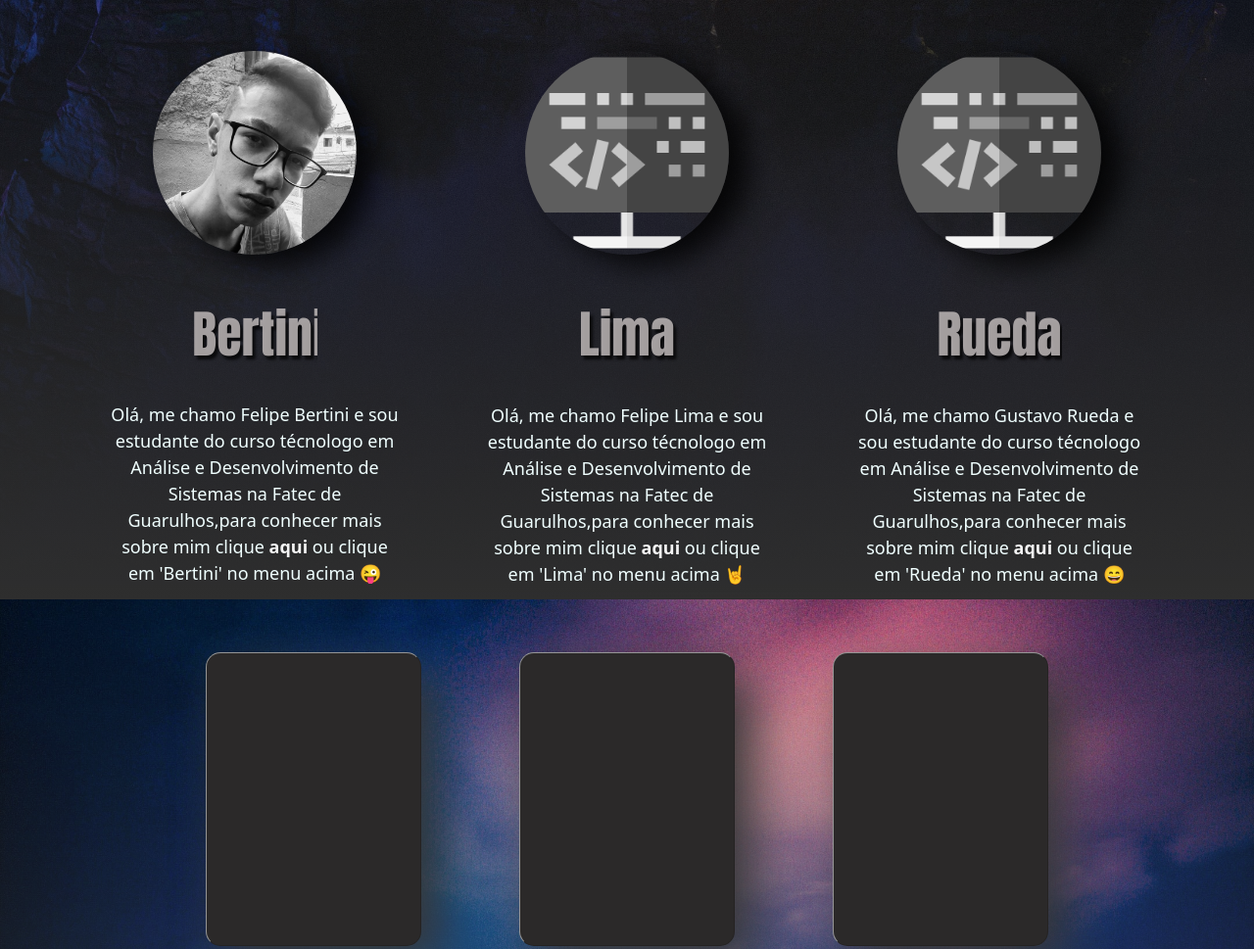
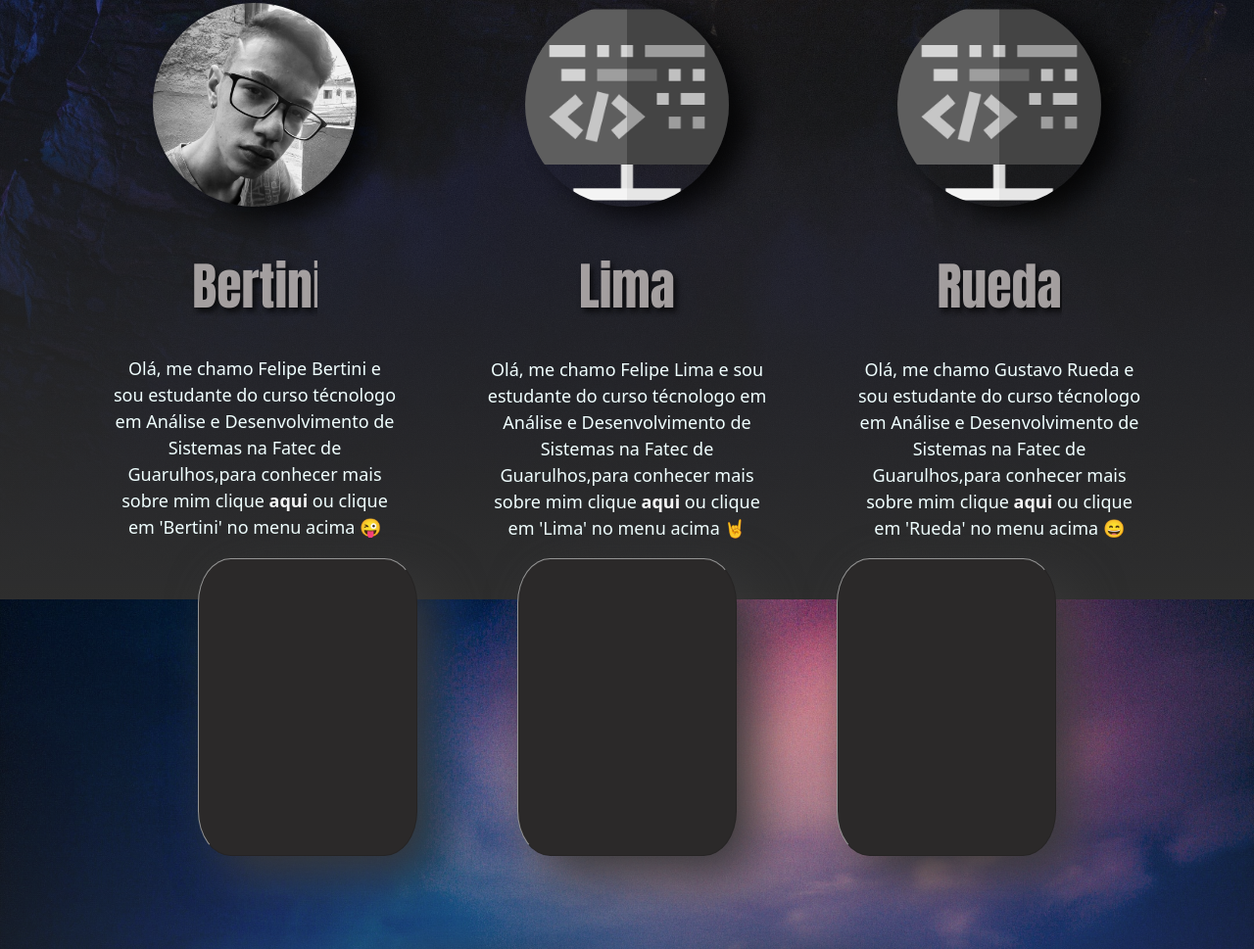
Before and after one commit to Silva-Gabriel/HTML-CSS-JS, a plain HTML site: page index.html in a window 1280 px wide. Shown: the part 988-1957 px from the top of the page at 98% size. Drawn offline with Linux system fonts and the light colour scheme; files whose address does not match are found by name.

Commit message:
Muda medida de elementos

```diff
--- a/CSS/index.css
+++ b/CSS/index.css
@@ -19,7 +19,7 @@ body{
     display: block;
     margin-left: auto;
     margin-right: auto;
-    padding-top:30px;
+    padding-top:1.8rem;
 }
 
 .container
@@ -32,17 +32,17 @@ body{
     max-width:1200px;
     flex-wrap: wrap;
     z-index: 1;
-    padding-bottom:100px;
+    padding-bottom:3rem;
 }
 
 .container .card
 {
     position:relative;
-    width:220px;
-    height: 300px;
-    margin:50px;
+    width:14rem;
+    height: 19rem;
+    margin:3.2rem;
     box-shadow:20px 20px 50px rgba(56,56,56,1);
-    border-radius: 15px;
+    border-radius: 15%;
     background:rgb(43, 41, 41);
     overflow:hidden;
     display:flex;
@@ -57,7 +57,7 @@ body{
 
 .container .card .content
 {
-    padding: 5px;
+    padding: 0.5rem;
     text-align: center;
     transform:translateY(100px);
     opacity: 0;
@@ -136,11 +136,11 @@ section .col-lg-6 img:hover,.col-lg-4 img:hover
 {
     text-shadow: 3px 4px 3px rgb(204, 202, 202);
     color:rgba(49, 49, 49, 0.75);
-    transition: 0.7s;
+    transition: 0.5s;
 }
 
 .col-lg-4 p,.col-lg-6 p{
-    padding:30px;
+    padding:2rem;
     color:azure;
     font-size: 18px;
 }
@@ -201,7 +201,7 @@ h1
 {
     align-items: center;
     justify-content: center;
-    text-shadow: 3px 4px 3px rgba(0,0, 0, 0.75);
+    text-shadow: 3px 4px 6px rgba(0,0, 0, 0.75);
     color:rgba(184, 179, 179, 0.877);
     text-align: center;
     overflow: hidden;
```
